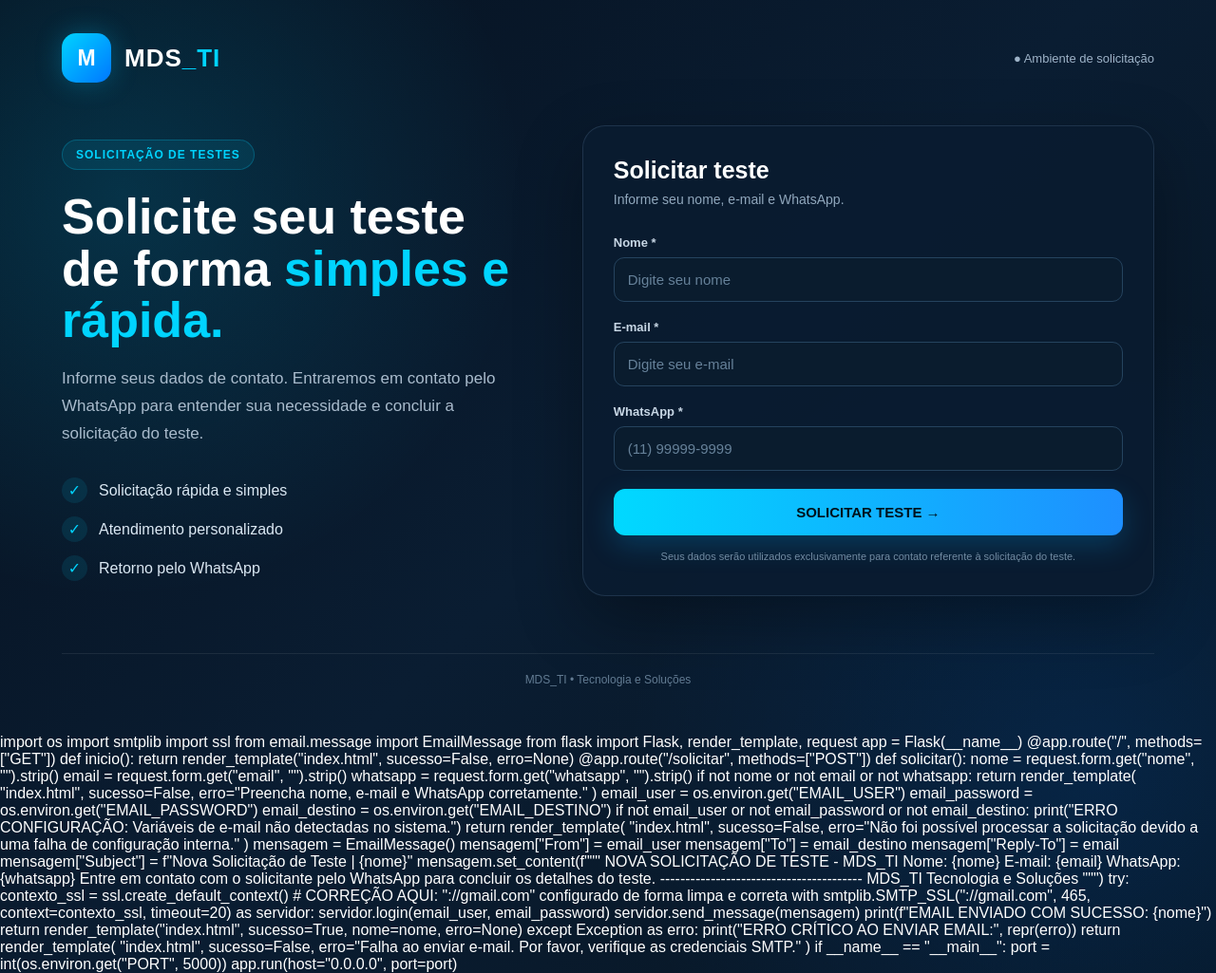
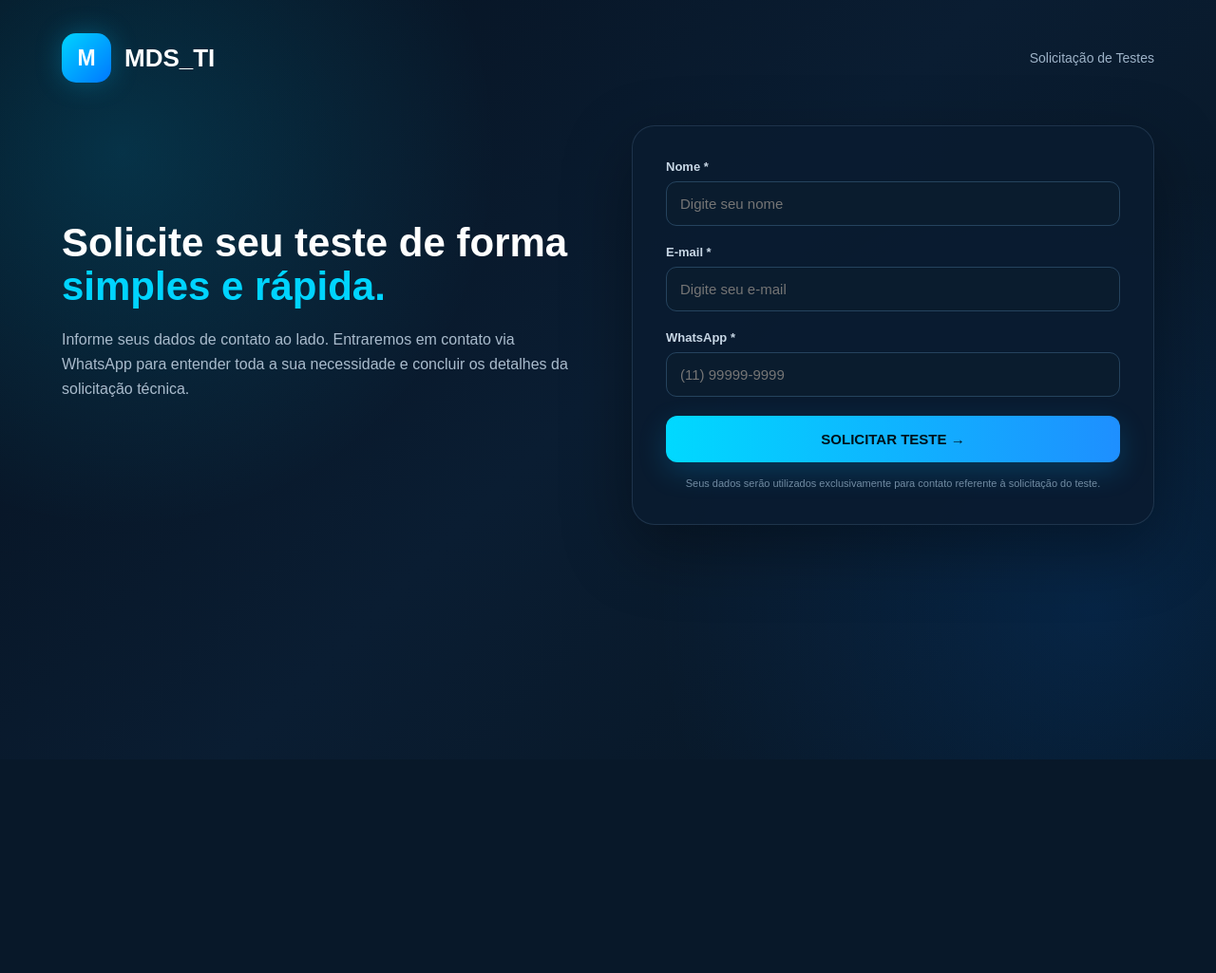
Before and after one commit to marcioecofabril-hub/MDS-TI-Solicitacao, a Flask app: page / in a window 1280 px wide. Shown: the whole page at 95% size. After the commit the page ends 800 px from the top, so only its background shows below. Run offline with Flask 3, Linux system fonts and the light colour scheme.

Commit message:
Update index.html

```diff
--- a/templates/index.html
+++ b/templates/index.html
@@ -4,6 +4,7 @@
 <head>
     <meta charset="UTF-8">
     <meta name="viewport" content="width=device-width, initial-scale=1.0">
+
     <title>MDS_TI | Solicitação de Testes</title>
 
     <style>
@@ -43,6 +44,10 @@
             padding: 35px 25px 50px;
         }
 
+        /* =========================
+           CABEÇALHO
+        ========================= */
+
         .header {
             display: flex;
             align-items: center;
@@ -59,115 +64,65 @@
         .logo-icon {
             width: 52px;
             height: 52px;
+            border-radius: 15px;
             display: flex;
             align-items: center;
             justify-content: center;
-            border-radius: 15px;
             font-size: 23px;
             font-weight: 800;
             background: linear-gradient(135deg, #00d4ff, #0077ff);
             box-shadow: 0 0 28px rgba(0, 200, 255, 0.28);
         }
 
-        .logo-name {
+        .header h1 {
             font-size: 26px;
             font-weight: 800;
-            letter-spacing: 1px;
         }
 
-        .logo-name span {
-            color: #00d4ff;
+        .header span {
+            color: #9eb3c8;
+            font-size: 14px;
         }
 
-        .security {
-            color: #9eb3c8;
-            font-size: 13px;
+        /* =========================
+           LAYOUT PRINCIPAL (GRID)
+        ========================= */
+
+        main {
+            display: grid;
+            grid-template-columns: 1fr 1fr;
+            gap: 50px;
+            align-items: center;
+            margin-top: 40px;
         }
 
-        .main {
-            display: grid;
-            grid-template-columns: 0.9fr 1.1fr;
-            gap: 55px;
-            align-items: center;
-        }
-
-        .hero-tag {
-            display: inline-block;
-            color: #00d4ff;
-            background: rgba(0, 212, 255, 0.09);
-            border: 1px solid rgba(0, 212, 255, 0.23);
-            padding: 8px 14px;
-            border-radius: 30px;
-            font-size: 12px;
-            font-weight: 700;
-            letter-spacing: 1px;
-            margin-bottom: 22px;
-        }
-
-        .hero h1 {
-            font-size: 52px;
-            line-height: 1.05;
+        .hero h2 {
+            font-size: 42px;
+            line-height: 1.1;
             margin-bottom: 20px;
         }
 
-        .hero h1 span {
+        .hero h2 span {
             color: #00d4ff;
         }
 
         .hero p {
-            max-width: 480px;
             color: #a9bbcc;
-            font-size: 17px;
-            line-height: 1.7;
-        }
-
-        .benefits {
-            display: grid;
-            gap: 14px;
-            margin-top: 32px;
-        }
-
-        .benefit {
-            display: flex;
-            align-items: center;
-            gap: 12px;
-            color: #dbe8f3;
-        }
-
-        .check {
-            width: 27px;
-            height: 27px;
-            min-width: 27px;
-            display: flex;
-            align-items: center;
-            justify-content: center;
-            border-radius: 50%;
-            color: #00d4ff;
-            background: rgba(0, 212, 255, 0.10);
+            font-size: 16px;
+            line-height: 1.6;
+            margin-bottom: 30px;
         }
 
         .card {
-            padding: 32px;
             background: rgba(10, 28, 48, 0.92);
             border: 1px solid rgba(136, 180, 218, 0.16);
             border-radius: 24px;
-            box-shadow: 0 25px 70px rgba(0, 0, 0, 0.32);
-        }
-
-        .card-title {
-            font-size: 25px;
-            margin-bottom: 6px;
-        }
-
-        .card-subtitle {
-            color: #91a8bd;
-            font-size: 14px;
-            line-height: 1.5;
-            margin-bottom: 27px;
+            padding: 35px;
+            box-shadow: 0 25px 70px rgba(0, 0, 0, 0.35);
         }
 
         .field {
-            margin-bottom: 19px;
+            margin-bottom: 20px;
         }
 
         label {
@@ -189,10 +144,6 @@
             outline: none;
         }
 
-        input::placeholder {
-            color: #668199;
-        }
-
         input:focus {
             border-color: #00cfff;
             box-shadow: 0 0 0 3px rgba(0, 207, 255, 0.09);
@@ -208,8 +159,8 @@
             font-size: 15px;
             font-weight: 800;
             background: linear-gradient(90deg, #00d9ff, #1e8fff);
-            box-shadow: 0 10px 30px rgba(0, 174, 255, 0.22);
-            transition: all 0.2s ease;
+            box-shadow: 0 10px 30px rgba(0, 174, 255, 0.2);
+            transition: all 0.2s;
         }
 
         button:hover {
@@ -217,10 +168,10 @@
         }
 
         .privacy {
-            margin-top: 14px;
+            margin-top: 15px;
             color: #718ba2;
             font-size: 11px;
-            line-height: 1.5;
+            line-height: 1.4;
             text-align: center;
         }
 
@@ -229,147 +180,80 @@
             margin-bottom: 20px;
             border: 1px solid rgba(255, 75, 75, 0.4);
             border-radius: 12px;
-            background: rgba(255, 75, 75, 0.10);
+            background: rgba(255, 75, 75, 0.1);
             color: #ffadad;
             font-size: 14px;
         }
 
         .success {
-            padding: 35px 25px;
             text-align: center;
-            border: 1px solid rgba(27, 209, 126, 0.4);
-            border-radius: 20px;
-            background: rgba(27, 209, 126, 0.10);
+            padding: 20px 10px;
         }
 
         .success-icon {
-            width: 70px;
-            height: 70px;
-            margin: 0 auto 20px;
-            display: flex;
-            align-items: center;
-            justify-content: center;
-            border-radius: 50%;
-            background: rgba(27, 209, 126, 0.17);
+            font-size: 45px;
             color: #58f2ad;
-            font-size: 35px;
-            font-weight: bold;
+            margin-bottom: 15px;
         }
 
         .success-title {
+            font-size: 24px;
+            font-weight: 800;
             color: #78efb7;
-            font-size: 26px;
-            font-weight: 800;
-            margin-bottom: 15px;
-        }
-
-        .success-text {
-            color: #c6ded3;
-            font-size: 16px;
-            line-height: 1.7;
+            margin-bottom: 10px;
         }
 
         .wait-message {
-            margin-top: 22px;
+            font-size: 18px;
+            font-weight: bold;
             color: #ffffff;
-            font-size: 20px;
-            font-weight: 800;
-            line-height: 1.5;
-        }
-
-        footer {
-            margin-top: 60px;
-            padding-top: 20px;
-            border-top: 1px solid rgba(255, 255, 255, 0.08);
-            color: #627b92;
-            font-size: 12px;
-            text-align: center;
+            margin-top: 15px;
+            line-height: 1.4;
         }
 
         @media (max-width: 850px) {
-            .main {
-                grid-template-columns: 1fr;
-            }
-            .hero h1 {
-                font-size: 42px;
-            }
-        }
-
-        @media (max-width: 550px) {
-            .page {
-                padding: 22px 20px 35px;
-            }
-            .header {
-                margin-bottom: 55px;
-            }
-            .security {
-                display: none;
-            }
-            .hero h1 {
-                font-size: 36px;
-            }
-            .main {
-                gap: 50px;
-            }
-            .card {
-                padding: 26px 20px;
-            }
-            input {
-                font-size: 16px;
-            }
+            main { grid-template-columns: 1fr; gap: 40px; }
+            .hero h2 { font-size: 32px; }
         }
     </style>
 </head>
 <body>
-
     <div class="page">
-
         <header class="header">
             <div class="logo">
                 <div class="logo-icon">M</div>
-                <div class="logo-name">MDS<span>_TI</span></div>
+                <h1>MDS_TI</h1>
             </div>
-            <div class="security">● Ambiente de solicitação</div>
+            <span>Solicitação de Testes</span>
         </header>
 
-        <main class="main">
-
+        <main>
+            <!-- LADO ESQUERDO: TEXTO DE ENGAJAMENTO -->
             <section class="hero">
-                <div class="hero-tag">SOLICITAÇÃO DE TESTES</div>
-                <h1>Solicite seu teste de forma <span>simples e rápida.</span></h1>
-                <p>Informe seus dados de contato. Entraremos em contato pelo WhatsApp para entender sua necessidade e concluir a solicitação do teste.</p>
-
-                <div class="benefits">
-                    <div class="benefit"><div class="check">✓</div> Solicitação rápida e simples</div>
-                    <div class="benefit"><div class="check">✓</div> Atendimento personalizado</div>
-                    <div class="benefit"><div class="check">✓</div> Retorno pelo WhatsApp</div>
-                </div>
+                <h2>Solicite seu teste de forma <span>simples e rápida.</span></h2>
+                <p>Informe seus dados de contato ao lado. Entraremos em contato via WhatsApp para entender toda a sua necessidade e concluir os detalhes da solicitação técnica.</p>
             </section>
 
+            <!-- LADO DIREITO: CARD DE FORMULÁRIO OU SUCESSO -->
             <section class="card">
 
                 {% if sucesso %}
+                    <!-- SE FOR ENVIADO COM SUCESSO, O FORMULÁRIO SOME E EXIBE ESTA MENSAGEM -->
                     <div class="success">
                         <div class="success-icon">✓</div>
                         <div class="success-title">Solicitação enviada!</div>
-                        <div class="success-text">
-                            Obrigado, <strong>{{ nome }}</strong>.
-                        </div>
+                        <p>Obrigado, <strong>{{ nome }}</strong>. Recebemos sua mensagem.</p>
                         <div class="wait-message">
                             Aguarde o contato pelo WhatsApp informado.
                         </div>
                     </div>
                 {% else %}
-
-                    <h2 class="card-title">Solicitar teste</h2>
-                    <p class="card-subtitle">Informe seu nome, e-mail e WhatsApp.</p>
-
+                    <!-- SE NÃO FOI ENVIADO AINDA, EXIBE O FORMULÁRIO NORMALMENTE -->
                     {% if erro %}
                         <div class="error">{{ erro }}</div>
                     {% endif %}
 
                     <form id="formSolicitacao" action="/solicitar" method="POST">
-
                         <div class="field">
                             <label for="nome">Nome *</label>
                             <input id="nome" name="nome" type="text" placeholder="Digite seu nome" autocomplete="name" required>
@@ -390,116 +274,29 @@
                         <div class="privacy">
                             Seus dados serão utilizados exclusivamente para contato referente à solicitação do teste.
                         </div>
-
                     </form>
-
                 {% endif %}
 
             </section>
-
         </main>
-
-        <footer>
-            MDS_TI • Tecnologia e Soluções
-        </footer>
-
     </div>
-
     <script>
         const handlePhone = (event) => {
-            let input = event.target
-            input.value = phoneMask(input.value)
+            let input = event.target;
+            input.value = phoneMask(input.value);
         }
 
         const phoneMask = (value) => {
-            if (!value) return ""
-            value = value.replace(/\D/g, '')
-            value = value.replace(/(\d{2})(\d)/, "($1) $2")
-            value = value.replace(/(\d{5})(\d)/, "$1-$2")
-            return value.substring(0, 15)
+            if (!value) return "";
+            value = value.replace(/\D/g, ''); // Remove tudo o que não for número
+            value = value.replace(/(\d{2})(\d)/, "($1) $2"); // Aplica o DDD com parênteses
+            value = value.replace(/(\d{5})(\d)/, "$1-$2"); // Aplica o hífen no número celular
+            return value.substring(0, 15); // Limita o tamanho ao formato padrão celular
         }
 
-        document.getElementById('whatsapp').addEventListener('input', handlePhone)
+        // Seleciona o campo do WhatsApp e vincula o evento de digitação à máscara
+        document.getElementById('whatsapp')?.addEventListener('input', handlePhone);
     </script>
+</body>
 
-</body>
 </html>
-import os
-import smtplib
-import ssl
-from email.message import EmailMessage
-from flask import Flask, render_template, request
-
-app = Flask(__name__)
-
-@app.route("/", methods=["GET"])
-def inicio():
-    return render_template("index.html", sucesso=False, erro=None)
-
-@app.route("/solicitar", methods=["POST"])
-def solicitar():
-    nome = request.form.get("nome", "").strip()
-    email = request.form.get("email", "").strip()
-    whatsapp = request.form.get("whatsapp", "").strip()
-
-    if not nome or not email or not whatsapp:
-        return render_template(
-            "index.html",
-            sucesso=False,
-            erro="Preencha nome, e-mail e WhatsApp corretamente."
-        )
-
-    email_user = os.environ.get("EMAIL_USER")
-    email_password = os.environ.get("EMAIL_PASSWORD")
-    email_destino = os.environ.get("EMAIL_DESTINO")
-
-    if not email_user or not email_password or not email_destino:
-        print("ERRO CONFIGURAÇÃO: Variáveis de e-mail não detectadas no sistema.")
-        return render_template(
-            "index.html",
-            sucesso=False,
-            erro="Não foi possível processar a solicitação devido a uma falha de configuração interna."
-        )
-
-    mensagem = EmailMessage()
-    mensagem["From"] = email_user
-    mensagem["To"] = email_destino
-    mensagem["Reply-To"] = email
-    mensagem["Subject"] = f"Nova Solicitação de Teste | {nome}"
-
-    mensagem.set_content(f"""
-NOVA SOLICITAÇÃO DE TESTE - MDS_TI
-
-Nome: {nome}
-E-mail: {email}
-WhatsApp: {whatsapp}
-
-Entre em contato com o solicitante pelo WhatsApp
-para concluir os detalhes do teste.
-
-----------------------------------------
-MDS_TI
-Tecnologia e Soluções
-""")
-
-    try:
-        contexto_ssl = ssl.create_default_context()
-        # CORREÇÃO AQUI: "://gmail.com" configurado de forma limpa e correta
-        with smtplib.SMTP_SSL("://gmail.com", 465, context=contexto_ssl, timeout=20) as servidor:
-            servidor.login(email_user, email_password)
-            servidor.send_message(mensagem)
-
-        print(f"EMAIL ENVIADO COM SUCESSO: {nome}")
-        return render_template("index.html", sucesso=True, nome=nome, erro=None)
-
-    except Exception as erro:
-        print("ERRO CRÍTICO AO ENVIAR EMAIL:", repr(erro))
-        return render_template(
-            "index.html",
-            sucesso=False,
-            erro="Falha ao enviar e-mail. Por favor, verifique as credenciais SMTP."
-        )
-
-if __name__ == "__main__":
-    port = int(os.environ.get("PORT", 5000))
-    app.run(host="0.0.0.0", port=port)
```
